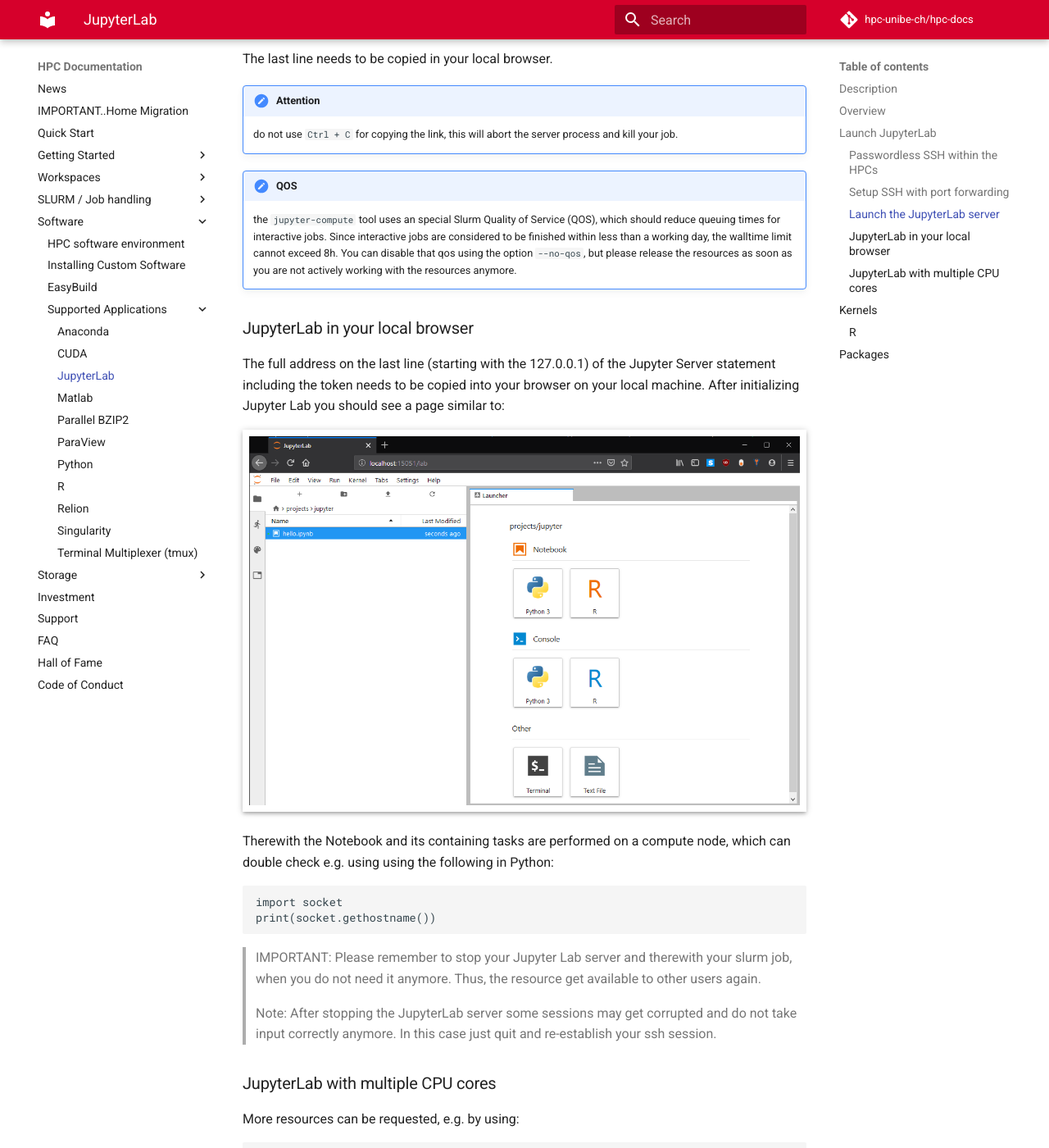
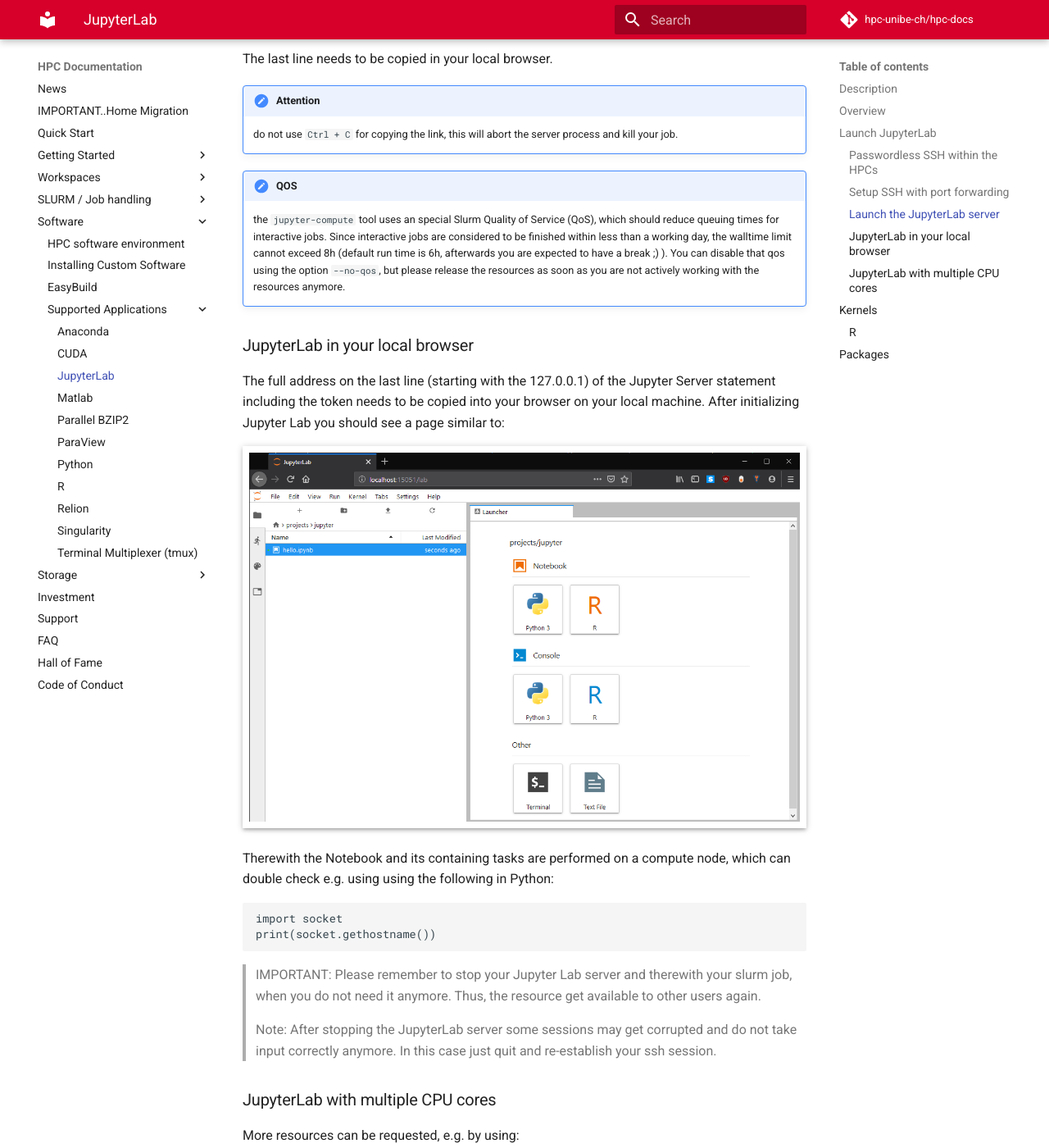
Before and after one commit to hpc-unibe-ch/hpc-unibe-ch.github.io, an MkDocs documentation site: the page built from docs/software/JupyterLab.md, in a window 1280 px wide and 1400 px high, scrolled down 2551 px. Shown: the whole window at 82% size. Built offline with MkDocs 1.6.1 and Material for MkDocs 9.7.7, drawn with Linux system fonts in a browser that asks for light colours; comment, search, counter and statistics services are not loaded; some of the changed text lies outside the part shown.

Commit message:
Jupyter time format improvement

````diff
--- a/docs/software/JupyterLab.md
+++ b/docs/software/JupyterLab.md
@@ -93,8 +93,8 @@
     do not use `Ctrl + C` for copying the link, this will abort the server process and kill your job.
 
 !!! note "QOS"
-    the `jupyter-compute` tool uses an special Slurm Quality of Service (QOS), which should reduce queuing times for interactive jobs.
-    Since interactive jobs are considered to be finished within less than a working day, the walltime limit cannot exceed 8h.
+    the `jupyter-compute` tool uses an special Slurm Quality of Service (QoS), which should reduce queuing times for interactive jobs.
+    Since interactive jobs are considered to be finished within less than a working day, the walltime limit cannot exceed 8h (default run time is 6h, afterwards you are expected to have a break ;) ).
     You can disable that qos using the option `--no-qos`, but please release the resources as soon as you are not actively working with the resources anymore.
 
 ### JupyterLab in your local browser
@@ -119,7 +119,7 @@
 More resources can be requested, e.g. by using:
 
 ```
-jupyter-compute 15051 --ntasks 1 -t 60 --cpus-per-task 5 --mem 512MB
+jupyter-compute 15051 --ntasks 1 --time=01:00:00 --cpus-per-task 5 --mem 512MB
 ```
 Where 5 cores are requested for threading and a total memory of 3GB.
 Please do not use multiprocessing.cpu_count() since this is returning the total amount of cores on the node.
@@ -127,10 +127,8 @@
 
 OR requesting GPU resources on a node with a NVIDIA graphics card:
 ```
-jupyter-compute 15051 --ntasks 1 -t 60 --partition=gpu --gres=gpu:gtx1080ti:1
+jupyter-compute 15051 --ntasks 1 --time=01:00:00 --partition=gpu --gres=gpu:gtx1080ti:1
 ```
-
-> **Note:** This tool can only be used in the *all* and *gpu* partition.
 
 ## Kernels
 
````
